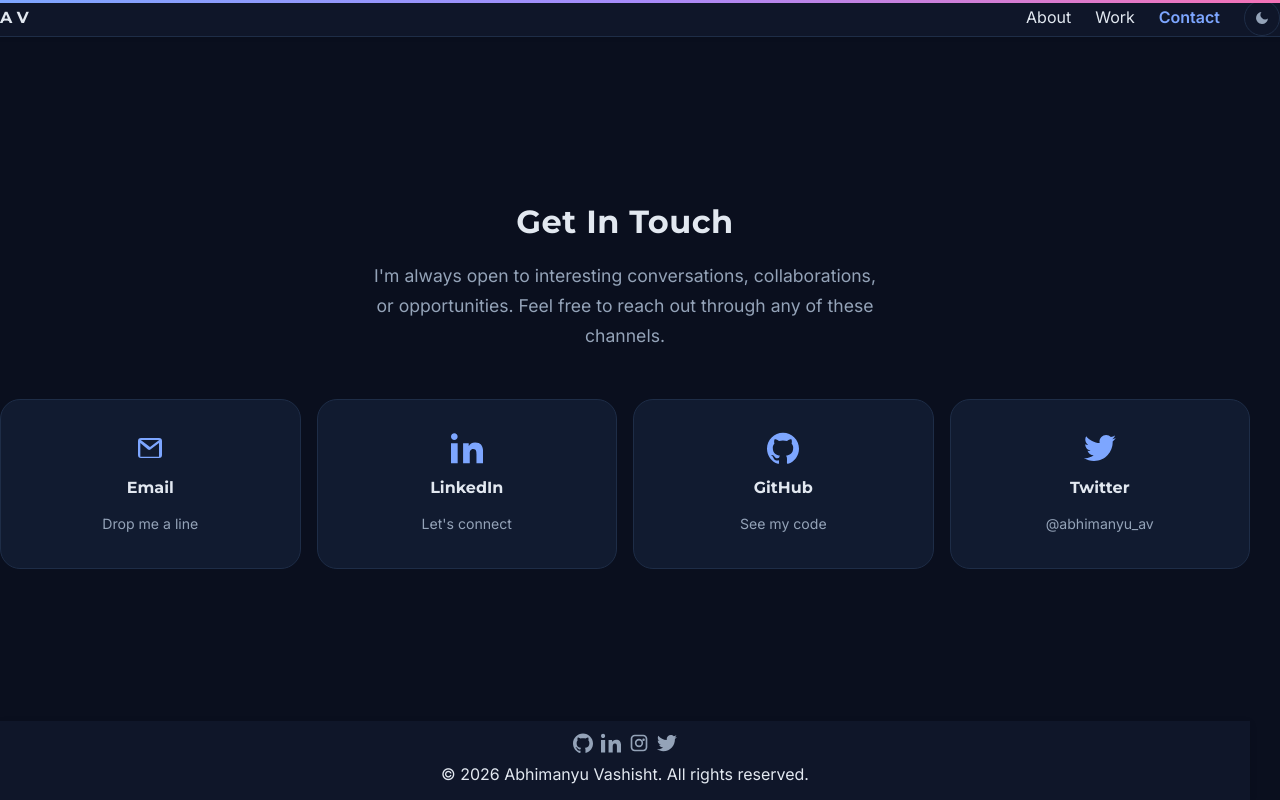
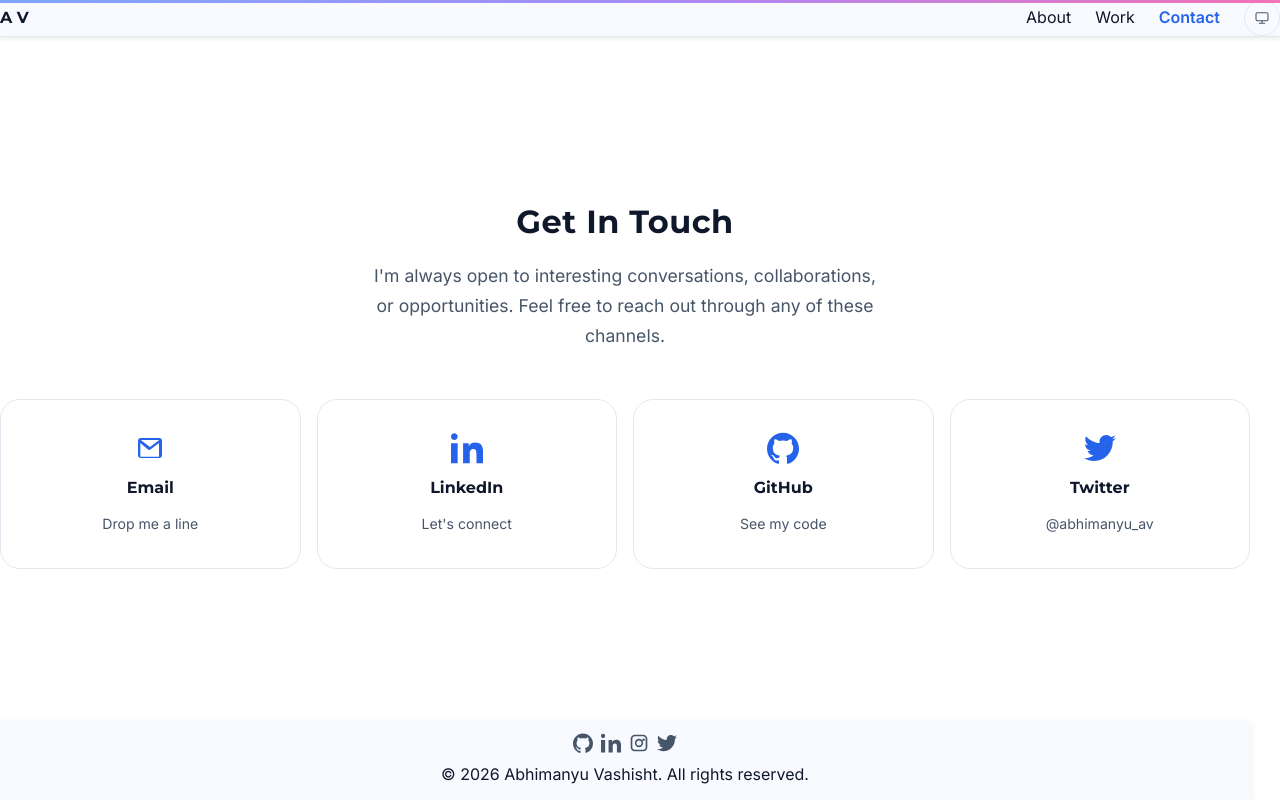
Before and after one commit to AbhimanyuVashisht/AbhimanyuVashisht.github.io, a Next.js app: page /contact in a window 1280 px wide. Built offline with nearby package versions, Linux system fonts and the light colour scheme.

Commit message:
fix - system settings synced theme switcher

```diff
--- a/package.json
+++ b/package.json
@@ -11,7 +11,7 @@
   },
   "dependencies": {
     "@reduxjs/toolkit": "^2.2.0",
-    "next": "^15.5.10",
+    "next": "^15.5.12",
     "react": "^18.3.0",
     "react-dom": "^18.3.0",
     "react-redux": "^9.1.0"
--- a/src/components/Icons.tsx
+++ b/src/components/Icons.tsx
@@ -165,3 +165,22 @@ export function MoonIcon(props: IconProps) {
     </svg>
   )
 }
+
+export function ComputerDesktopIcon(props: IconProps) {
+  return (
+    <svg
+      viewBox="0 0 24 24"
+      fill="none"
+      stroke="currentColor"
+      strokeWidth="1.6"
+      strokeLinecap="round"
+      strokeLinejoin="round"
+      aria-hidden="true"
+      focusable="false"
+      {...props}
+    >
+      <rect x="3" y="4" width="18" height="12" rx="2" />
+      <path d="M8 20h8M12 16v4" />
+    </svg>
+  )
+}
--- a/src/components/Navbar.tsx
+++ b/src/components/Navbar.tsx
@@ -2,14 +2,20 @@
 
 import Link from 'next/link'
 import { usePathname } from 'next/navigation'
-import { useEffect, useState } from 'react'
-import { MoonIcon, SunIcon } from '@/components/Icons'
+import { useEffect, useRef, useState } from 'react'
+import { ComputerDesktopIcon, MoonIcon, SunIcon } from '@/components/Icons'
+
+type ThemeMode = 'system' | 'dark' | 'light'
 
 export default function Navbar() {
+  const LONG_PRESS_MS = 550
   const pathname = usePathname()
   const [isScrolled, setIsScrolled] = useState(false)
-  const [isDark, setIsDark] = useState(true)
+  const [themeMode, setThemeMode] = useState<ThemeMode>('system')
+  const [isDarkEffective, setIsDarkEffective] = useState(true)
   const [isMenuOpen, setIsMenuOpen] = useState(false)
+  const longPressTimerRef = useRef<number | null>(null)
+  const longPressTriggeredRef = useRef(false)
 
   useEffect(() => {
     const handleScroll = () => {
@@ -22,20 +28,93 @@ export default function Navbar() {
   }, [])
 
   useEffect(() => {
-    const theme = localStorage.getItem('theme') || 'dark'
-    setIsDark(theme === 'dark')
+    const mediaQuery = window.matchMedia('(prefers-color-scheme: dark)')
+
+    const syncThemeState = () => {
+      const storedTheme = localStorage.getItem('theme') as ThemeMode | null
+      const mode: ThemeMode = !storedTheme || storedTheme === 'system' ? 'system' : storedTheme
+      const effectiveTheme = mode === 'system' ? (mediaQuery.matches ? 'dark' : 'light') : mode
+
+      setThemeMode(mode)
+      setIsDarkEffective(effectiveTheme === 'dark')
+    }
+
+    const handleSystemThemeChange = () => {
+      const storedTheme = localStorage.getItem('theme')
+      if (!storedTheme || storedTheme === 'system') {
+        syncThemeState()
+      }
+    }
+
+    syncThemeState()
+    mediaQuery.addEventListener('change', handleSystemThemeChange)
+
+    return () => {
+      mediaQuery.removeEventListener('change', handleSystemThemeChange)
+    }
   }, [])
 
   useEffect(() => {
     setIsMenuOpen(false)
   }, [pathname])
 
+  useEffect(() => {
+    return () => {
+      if (longPressTimerRef.current !== null) {
+        window.clearTimeout(longPressTimerRef.current)
+      }
+    }
+  }, [])
+
   const handleThemeToggle = () => {
-    const newTheme = isDark ? 'light' : 'dark'
-    setIsDark(!isDark)
-    localStorage.setItem('theme', newTheme)
-    document.documentElement.setAttribute('data-theme', newTheme)
+    const nextMode: ThemeMode = isDarkEffective ? 'light' : 'dark'
+    const nextTheme = nextMode
+
+    setThemeMode(nextMode)
+    setIsDarkEffective(nextTheme === 'dark')
+    localStorage.setItem('theme', nextMode)
+    document.documentElement.setAttribute('data-theme', nextTheme)
   }
+
+  const setSystemThemeMode = () => {
+    const mediaQuery = window.matchMedia('(prefers-color-scheme: dark)')
+    const nextTheme = mediaQuery.matches ? 'dark' : 'light'
+
+    setThemeMode('system')
+    setIsDarkEffective(nextTheme === 'dark')
+    localStorage.setItem('theme', 'system')
+    document.documentElement.setAttribute('data-theme', nextTheme)
+  }
+
+  const handleThemePressStart = () => {
+    longPressTriggeredRef.current = false
+    longPressTimerRef.current = window.setTimeout(() => {
+      longPressTriggeredRef.current = true
+      setSystemThemeMode()
+    }, LONG_PRESS_MS)
+  }
+
+  const clearThemePressTimer = () => {
+    if (longPressTimerRef.current !== null) {
+      window.clearTimeout(longPressTimerRef.current)
+      longPressTimerRef.current = null
+    }
+  }
+
+  const handleThemePressEnd = () => {
+    clearThemePressTimer()
+  }
+
+  const handleThemeClick = () => {
+    if (longPressTriggeredRef.current) {
+      longPressTriggeredRef.current = false
+      return
+    }
+
+    handleThemeToggle()
+  }
+
+  const themeToggleLabel = `Theme mode: ${themeMode}. Click to toggle dark/light. Long press to use system theme.`
 
   const navLinks = [
     { href: '/about', label: 'About' },
@@ -87,18 +166,36 @@ export default function Navbar() {
                 </li>
               ))}
               <li className="flex items-center">
+                <div className="relative group">
                   <button
                     id="theme-toggle"
                     className="rounded-full w-9 h-9 flex items-center justify-center text-text-secondary hover:text-accent transition-colors border border-border-color bg-transparent"
-                  onClick={handleThemeToggle}
-                  aria-label="Toggle light/dark mode"
+                    onClick={handleThemeClick}
+                    onMouseDown={handleThemePressStart}
+                    onMouseUp={handleThemePressEnd}
+                    onMouseLeave={handleThemePressEnd}
+                    onTouchStart={handleThemePressStart}
+                    onTouchEnd={handleThemePressEnd}
+                    onTouchCancel={handleThemePressEnd}
+                    aria-label={themeToggleLabel}
+                    title={themeToggleLabel}
+                    aria-describedby="theme-toggle-hint"
                   >
-                  {isDark ? (
+                    {themeMode === 'system' ? (
+                      <ComputerDesktopIcon className="w-4 h-4" />
+                    ) : isDarkEffective ? (
                       <MoonIcon className="w-4 h-4" />
                     ) : (
                       <SunIcon className="w-4 h-4 theme-icon--sun" />
                     )}
                   </button>
+                  <span
+                    id="theme-toggle-hint"
+                    className="pointer-events-none hidden md:block absolute left-1/2 top-full mt-2 -translate-x-1/2 whitespace-nowrap rounded border border-border-color bg-bg-secondary px-2 py-1 text-[11px] text-text-secondary opacity-0 shadow-navbar transition-opacity duration-200 group-hover:opacity-100 group-focus-within:opacity-100"
+                  >
+                    Long press for system
+                  </span>
+                </div>
               </li>
             </ul>
           </div>
--- a/src/components/ThemeInitializer.tsx
+++ b/src/components/ThemeInitializer.tsx
@@ -4,9 +4,29 @@ import { useEffect } from 'react'
 
 export default function ThemeInitializer() {
   useEffect(() => {
-    // Apply stored theme or default to dark
-    const theme = localStorage.getItem('theme') || 'dark'
-    document.documentElement.setAttribute('data-theme', theme)
+    const mediaQuery = window.matchMedia('(prefers-color-scheme: dark)')
+
+    const applyTheme = () => {
+      const storedTheme = localStorage.getItem('theme')
+      const effectiveTheme = !storedTheme || storedTheme === 'system'
+        ? (mediaQuery.matches ? 'dark' : 'light')
+        : storedTheme
+      document.documentElement.setAttribute('data-theme', effectiveTheme)
+    }
+
+    const handleSystemThemeChange = () => {
+      const storedTheme = localStorage.getItem('theme')
+      if (!storedTheme || storedTheme === 'system') {
+        applyTheme()
+      }
+    }
+
+    applyTheme()
+    mediaQuery.addEventListener('change', handleSystemThemeChange)
+
+    return () => {
+      mediaQuery.removeEventListener('change', handleSystemThemeChange)
+    }
   }, [])
 
   return null
--- a/src/styles/globals.css
+++ b/src/styles/globals.css
@@ -34,6 +34,24 @@
     --shadow: 0 2px 8px rgba(0,0,0,0.07);
     --focus-outline: 3px solid #2563eb;
     --about-accent-bg: #1d4ed8;
+  }
+
+  @media (prefers-color-scheme: light) {
+    :root:not([data-theme]) {
+      --bg-main: #ffffff;
+      --bg-secondary: #f8faff;
+      --bg-accent: #dbeafe;
+      --text-main: #0f172a;
+      --text-secondary: #475569;
+      --accent: #2563eb;
+      --accent-strong: #1d4ed8;
+      --accent-bg: #dbeafe;
+      --card-bg: #ffffff;
+      --border-color: #e2e8f0;
+      --shadow: 0 2px 8px rgba(0,0,0,0.07);
+      --focus-outline: 3px solid #2563eb;
+      --about-accent-bg: #1d4ed8;
+    }
   }
 
   [data-theme="light"] .theme-icon--sun {
```
Also changed, not shown: 1 other file (tests, documents, lock files or other folders). Lines whose indentation alone changed are shown as unchanged.
